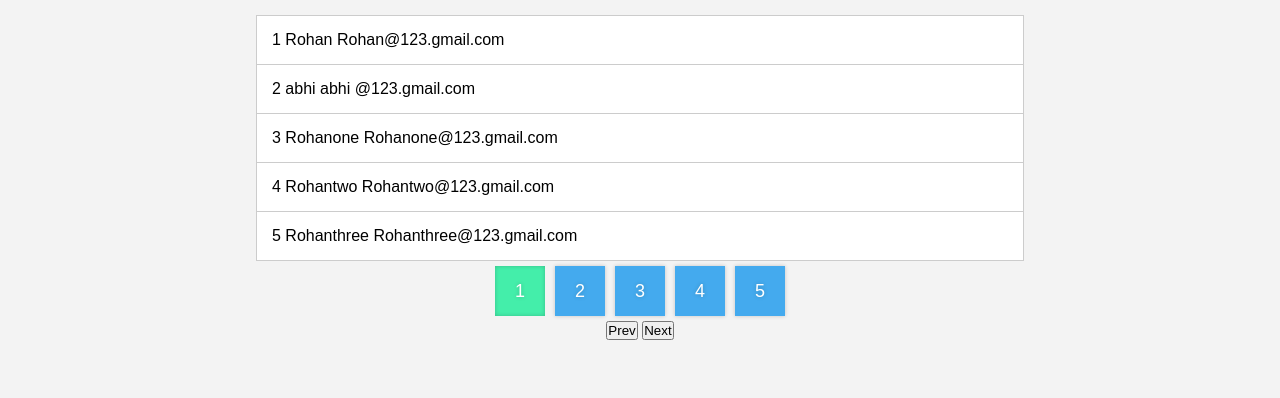
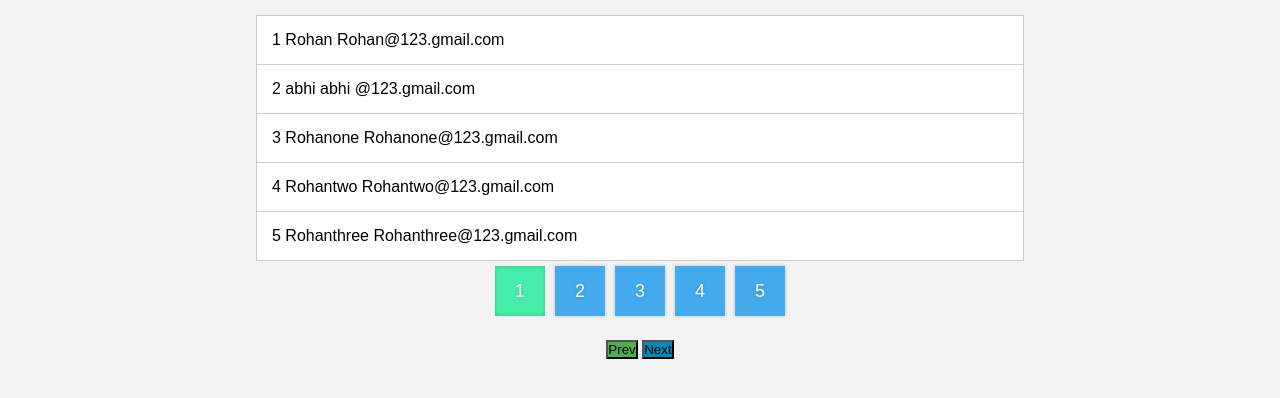
Before and after one commit to prithviraj181/Pagination-, a plain HTML site: page Assignment Pagination in js/index.html in a window 1280 px wide. Shown: the part 70-468 px from the top of the page. Drawn offline with Linux system fonts and the light colour scheme.

Commit message:
Styles added for prev and next buttons

```diff
--- a/Assignment Pagination in js/main.css
+++ b/Assignment Pagination in js/main.css
@@ -78,3 +78,29 @@ main .list .item:hover {
 	background-color: #44EEAA;
 	box-shadow: inset 0px 0px 4px rgba(0, 0, 0, 0.2);
 }
+
+#buttons{
+	border: none;
+	color: white;
+	padding: 15px 32px;
+	text-align: center;
+	text-decoration: none;
+	display: inline-block;
+	font-size: 16px;
+	margin: 4px 2px;
+	cursor: pointer;
+
+
+}
+
+#buttonone{
+
+
+	background-color: #4CAF50;
+}
+
+#buttontwo{
+
+    background-color: #008CBA;
+
+}
```
